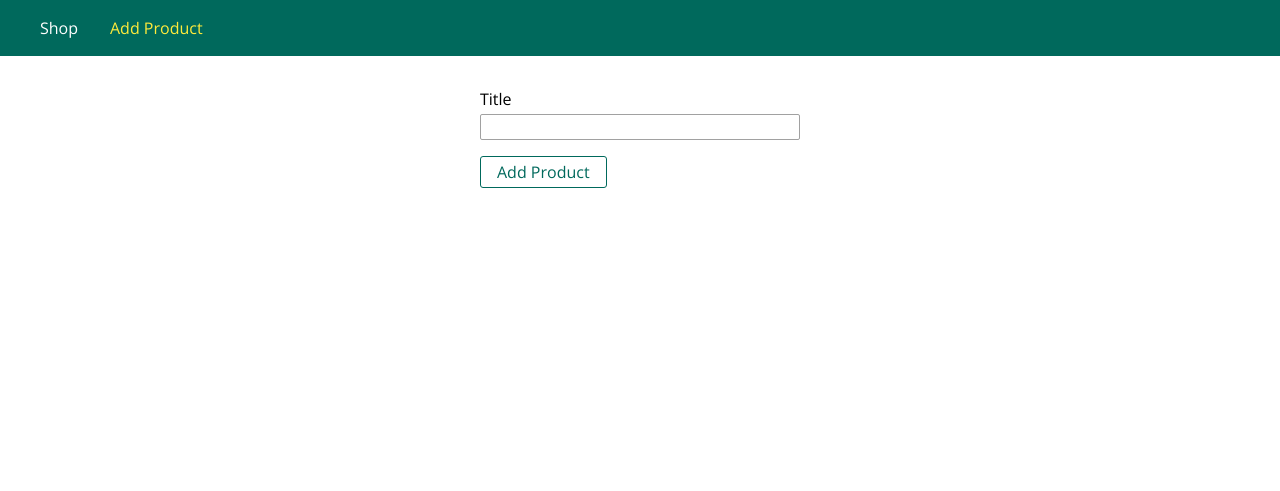
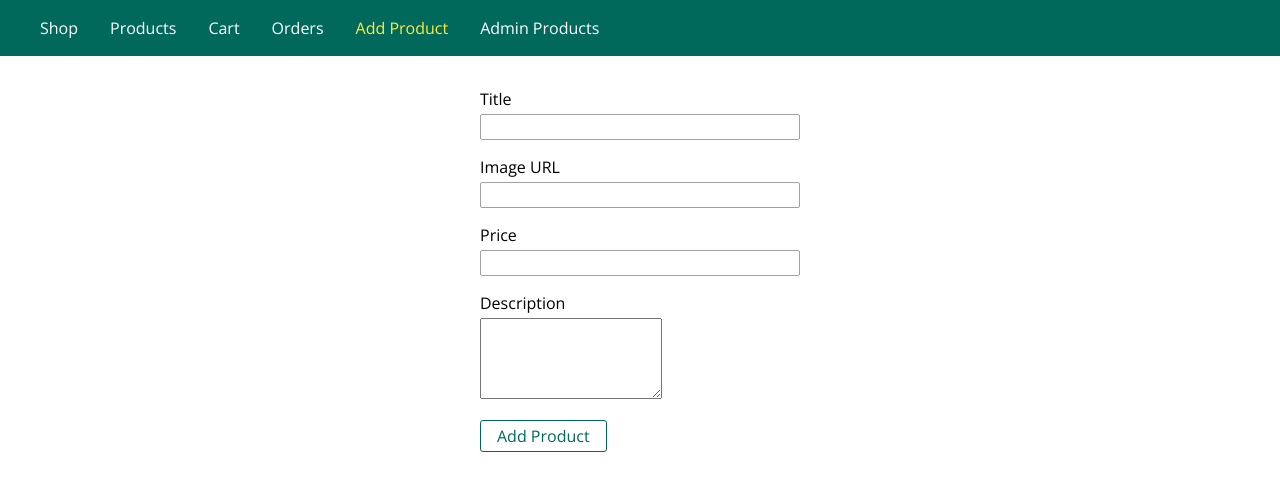
Before and after one commit to sahak05/back-end-course, a Node server app: page /admin/add-product in a window 1280 px wide. Shown: the top 491 px of the page. Run offline with Node 20, Linux system fonts and the light colour scheme; some libraries are stand-ins or nearby versions.

Commit message:
change and reformat

```diff
--- a/nodejs-udemy/controllers/404.js
+++ b/nodejs-udemy/controllers/404.js
@@ -1,3 +1,3 @@
 exports.getErrorPage = (req, res,next) => {
-    res.status(404).render('404', {pageTitle: 'Page not found', path: ''})
+    res.status(404).render('404', {pageTitle: 'Page not found', path: '/404'})
 }
--- /dev/null
+++ b/nodejs-udemy/controllers/admin.js
@@ -0,0 +1,31 @@
+const Product = require('../models/product');
+
+exports.getAddProduct = (req, res, next) => {
+  res.render('admin/add-product', {
+    pageTitle: 'Add Product',
+    path: '/admin/add-product',
+    formsCSS: true,
+    productCSS: true,
+    activeAddProduct: true
+  });
+};
+
+exports.postAddProduct = (req, res, next) => {
+  const title = req.body.title;
+  const imageUrl = req.body.imageUrl;
+  const price = req.body.price;
+  const description = req.body.description;
+  const product = new Product(title, imageUrl, description, price);
+  product.save();
+  res.redirect('/');
+};
+
+exports.getProducts = (req, res, next) => {
+  Product.fetchAll(products => {
+    res.render('admin/products', {
+      prods: products,
+      pageTitle: 'Admin Products',
+      path: '/admin/products'
+    });
+  });
+};
--- a/nodejs-udemy/views/404.ejs
+++ b/nodejs-udemy/views/404.ejs
@@ -2,7 +2,7 @@
 </head>
 
 <body>
-    <%- include('includes/navigation.ejs')%>
+    <%- include('includes/navigation.ejs') %>
     <h1>Page Not Found!</h1>
 
-    <%- include('includes/end.ejs')%>
+<%- include('includes/end.ejs') %>
--- a/nodejs-udemy/views/add-product.ejs
+++ /dev/null
@@ -1,19 +0,0 @@
-<%- include('includes/head.ejs') %>
-    <link rel="stylesheet" href="/css/forms.css">
-    <link rel="stylesheet" href="/css/product.css">
-</head>
-
-<body>
-    <%- include('includes/navigation.ejs')%>
-
-    <main>
-        <form class="product-form" action="/admin/add-product" method="POST">
-            <div class="form-control">
-                <label for="title">Title</label>
-                <input type="text" name="title" id="title">
-            </div>
-
-            <button class="btn" type="submit">Add Product</button>
-        </form>
-    </main>
-<%- include('includes/end.ejs')%>
--- a/nodejs-udemy/views/includes/end.ejs
+++ b/nodejs-udemy/views/includes/end.ejs
@@ -1,4 +1,4 @@
-
+<script src="/js/main.js"></script>
 </body>
 
 </html>
--- a/nodejs-udemy/views/includes/navigation.ejs
+++ b/nodejs-udemy/views/includes/navigation.ejs
@@ -1,8 +1,53 @@
+<div class="backdrop"></div>
 <header class="main-header">
+    <button id="side-menu-toggle">Menu</button>
     <nav class="main-header__nav">
         <ul class="main-header__item-list">
-            <li class="main-header__item"><a class="<%= path === '/' ? 'active' : '' %>" href="/">Shop</a></li>
-            <li class="main-header__item"><a class="<%= path === '/admin/add-product' ? 'active' : '' %>" href="/admin/add-product">Add Product</a></li>
+            <li class="main-header__item">
+                <a class="<%= path === '/' ? 'active' : '' %>" href="/">Shop</a>
+            </li>
+            <li class="main-header__item">
+                <a class="<%= path === '/products' ? 'active' : '' %>" href="/products">Products</a>
+            </li>
+            <li class="main-header__item">
+                <a class="<%= path === '/cart' ? 'active' : '' %>" href="/cart">Cart</a>
+            </li>
+            <li class="main-header__item">
+                <a class="<%= path === '/orders' ? 'active' : '' %>" href="/orders">Orders</a>
+            </li>
+            <li class="main-header__item">
+                <a class="<%= path === '/admin/add-product' ? 'active' : '' %>" href="/admin/add-product">Add Product
+                </a>
+            </li>
+            <li class="main-header__item">
+                <a class="<%= path === '/admin/products' ? 'active' : '' %>" href="/admin/products">Admin Products
+                </a>
+            </li>
         </ul>
     </nav>
 </header>
+
+<nav class="mobile-nav">
+        <ul class="mobile-nav__item-list">
+                <li class="mobile-nav__item">
+                    <a class="<%= path === '/' ? 'active' : '' %>" href="/">Shop</a>
+                </li>
+                <li class="mobile-nav__item">
+                    <a class="<%= path === '/products' ? 'active' : '' %>" href="/products">Products</a>
+                </li>
+                <li class="mobile-nav__item">
+                    <a class="<%= path === '/cart' ? 'active' : '' %>" href="/cart">Cart</a>
+                </li>
+                <li class="mobile-nav__item">
+                    <a class="<%= path === '/orders' ? 'active' : '' %>" href="/orders">Orders</a>
+                </li>
+                <li class="mobile-nav__item">
+                    <a class="<%= path === '/admin/add-product' ? 'active' : '' %>" href="/admin/add-product">Add Product
+                    </a>
+                </li>
+                <li class="mobile-nav__item">
+                    <a class="<%= path === '/admin/products' ? 'active' : '' %>" href="/admin/products">Admin Products
+                    </a>
+                </li>
+            </ul>
+</nav>
--- /dev/null
+++ b/nodejs-udemy/views/shop/cart.ejs
@@ -0,0 +1,6 @@
+<%- include('../includes/head.ejs') %>
+    </head>
+
+    <body>
+        <%- include('../includes/navigation.ejs') %>
+        <%- include('../includes/end.ejs') %>
```
Also changed, not shown: nodejs-udemy/controllers/shop.js (added, +42 -0 lines), nodejs-udemy/models/product.js (+23 -20 lines), nodejs-udemy/routes/admin.js (+13 -9 lines), nodejs-udemy/routes/shop.js (+15 -7 lines), nodejs-udemy/views/shop/index.ejs (renamed from nodejs-udemy/views/shop.ejs, +12 -11 lines), nodejs-udemy/views/shop/orders.ejs (added, +9 -0 lines), nodejs-udemy/views/shop/product-list.ejs (added, +41 -0 lines), nodejs-udemy/views/admin/add-product.ejs (renamed from nodejs-udemy/views/includes/admin/add-product.ejs), nodejs-udemy/views/admin/edit-product.ejs (added), nodejs-udemy/views/admin/products.ejs (renamed from nodejs-udemy/views/includes/admin/products.ejs), nodejs-udemy/views/shop/checkout.ejs (added), nodejs-udemy/views/shop/product-detail.ejs (added).
